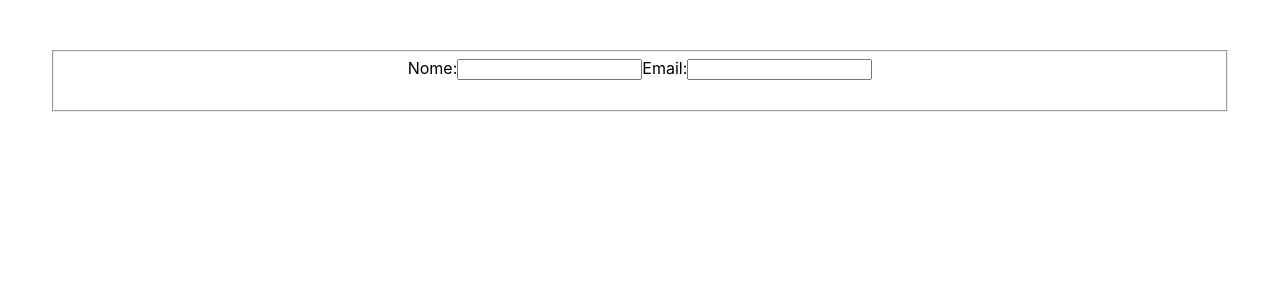
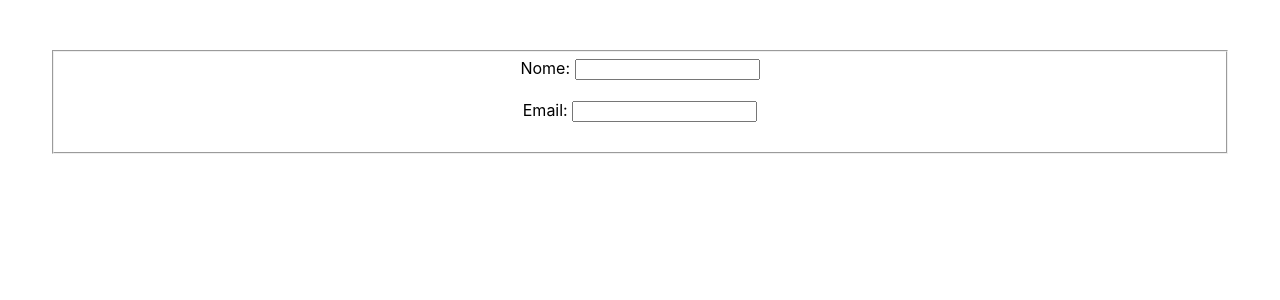
Before and after one commit to marcusrodriguesdev/trybe-exercises, a React (Create React App) app in the folder bloco_12/day_2/: page / in a window 1280 px wide. Shown: the top 300 px of the page. Built offline with nearby package versions, Linux system fonts and the light colour scheme.

Commit message:
criando input email

```diff
--- /dev/null
+++ b/bloco_12/day_2/src/components/Email.js
@@ -0,0 +1,12 @@
+import React, { Component } from 'react';
+
+export default class Email extends Component {
+  render() {
+    const { value, handleChange } = this.props;
+    return (
+      <label htmlFor="email">
+        <input type="email" maxLength="40" id="" name="email" required value={value} onChange={handleChange} />
+      </label>
+    );
+  }
+}
--- a/bloco_12/day_2/src/components/Form.js
+++ b/bloco_12/day_2/src/components/Form.js
@@ -1,4 +1,5 @@
 import React, { Component } from 'react';
+import Email from './Email';
 import Text from './Text';
 
 export default class Form extends Component {
@@ -7,6 +8,8 @@
 
     this.state = {
       nome:'',
+      email:'',
+      cpf:0,
 
     }
     this.handleChange = this.handleChange.bind(this);
@@ -25,14 +28,9 @@
     return (
       <form className="form">
         <fieldset>
-          <Text value={this.state.nome} handleChange={this.handleChange} />
+          Nome: <Text value={this.state.nome} handleChange={this.handleChange} /><br /><br />
 
-          <label htmlFor="email">Email:
-            <input type="text" id="email" name="email" maxLength="50" required />
-          </label><br /><br />
-          <label>
-
-          </label>
+          Email: <Email value={this.state.email} handleChange={this.handleChange} /><br /><br />
         </fieldset>
       </form>
     );
--- a/bloco_12/day_2/src/components/Text.js
+++ b/bloco_12/day_2/src/components/Text.js
@@ -4,8 +4,8 @@
   render() {
     const { value, handleChange } = this.props;
     return (
-      <label htmlFor="nome">Nome:
-        <input type="text" maxLength="40" id="nome" name="nome" required value={value} onChange={handleChange} />
+      <label htmlFor="nome">
+        <input type="text" maxLength="40" id="" name="nome" required value={value} onChange={handleChange} />
       </label>
     );
   }
```
